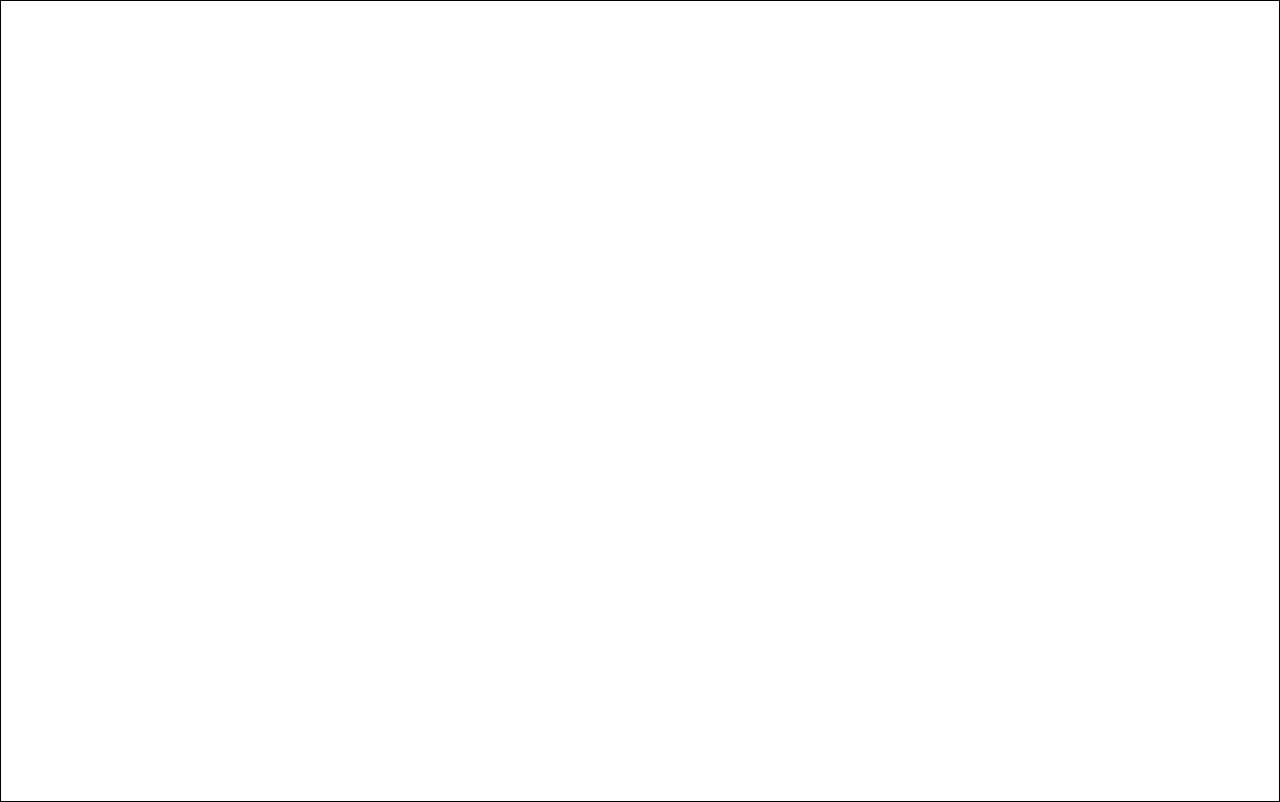
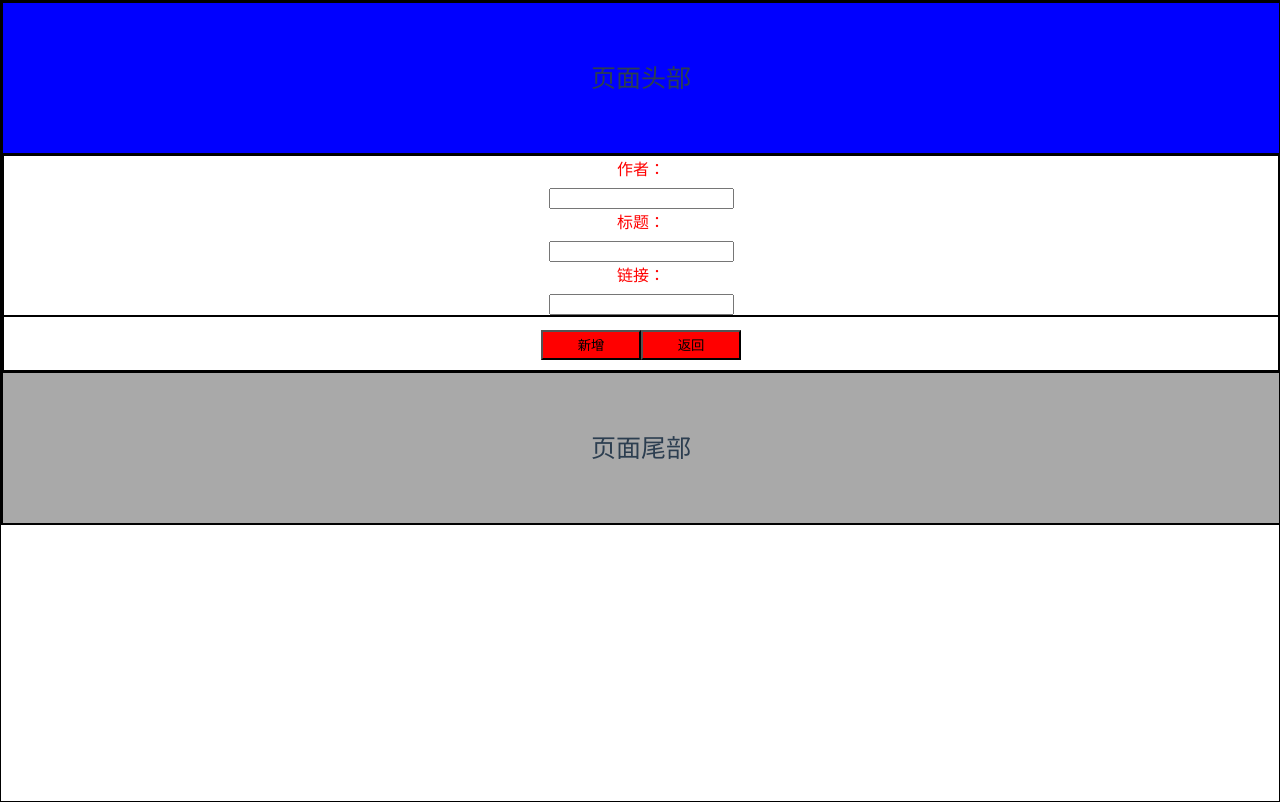
Before and after one commit to snow8805667/VUEDemo, a Vue app: page /#/add in a window 1280 px wide. Built offline with nearby package versions, Linux system fonts and the light colour scheme.

Commit message:
vue+springboot实现增删该查

```diff
--- a/config/index.js
+++ b/config/index.js
@@ -12,11 +12,11 @@ module.exports = {
     assetsPublicPath: '/',
     //路由代理配置
     proxyTable: {
-      '/api':{
+      '/':{
         target:'http://localhost:8081',
         changeOrigin:true,
         pathRewrite:{
-          '^/api':''
+          '^/':''
         }
       }
 
--- a/src/App.vue
+++ b/src/App.vue
@@ -1,12 +1,31 @@
 <template>
   <div id="app">
-    <router-view/>
+    <router-view v-if="isRouterAlive"/>
   </div>
 </template>
 
 <script>
 export default {
-  name: 'App'
+  name: 'App',
+  provide(){
+    return{
+      reload:this.reload
+    }
+
+  },
+  data(){
+    return{
+      isRouterAlive:true
+    }
+  },
+  methods:{
+    reload(){
+      this.isRouterAlive=false;
+      this.$nextTick(function(){
+        this.isRouterAlive = true;
+      })
+    }
+  }
 }
 </script>
 
--- /dev/null
+++ b/src/components/day07/add.vue
@@ -0,0 +1,106 @@
+<template>
+  <div id="addItem">
+    <vue-Header></vue-Header>
+    <div id="indexhtml">
+         <div>
+           <span>作者：</span><input type="text" v-model="author" value=""><br>
+           <span>标题：</span><input type="text" v-model="title" value=""><br>
+           <span>链接：</span><input type="text" v-model="url" value="">
+         </div>
+         <div  class="buttonClass">
+           <button @click="addItem();">新增</button>
+            <button @click="goBack();">返回</button>
+         </div>
+    </div>
+    <vue-Footer></vue-Footer>
+  </div>
+</template>
+
+<script type="text/javascript">
+import Vue from "vue";
+import vueFooter from "@/components/day07/vueFooter";
+import vueHeader from "@/components/day07/vueHeader";
+export default {
+  //导出组件
+  components: { vueFooter, vueHeader },
+  //将模块引出在其他地方使用
+  name: "index",
+  mounted:function(){
+  },
+  data() {
+    //data即使不需要传数据，亦必须return,否则报错
+    return {
+      message: "教程列表修改",
+      author: "",
+      title: "",
+      url:"",
+      leanItem:""
+    };
+  },
+  methods:{
+    addItem:function(){
+      if(this.author==null||this.author===""){
+        alert("作者不能为空");
+        return false;
+      }
+      if(this.title==null||this.title===""){
+        alert("标题不能为空");
+        return false;
+      }
+      if(this.url==null||this.url===""){
+        alert("链接不能为空");
+        return false;
+      }
+
+      this.$axios.post('/learn/add',{
+        author:this.author,
+        title:this.title,
+        url:this.url,
+      }).then(successResponse=>{
+        alert("更新成功");
+         this.$router.replace({path:'/index'});
+      }).catch(failResponse=>{
+        alert("更新失败");
+      });
+
+    },
+    goBack:function(){
+      this.$router.replace({path:'/index'});
+    }
+  }
+};
+</script>
+<style scoped>
+#indexhtml {
+  height: 60%;
+  width: 100%;
+  font-size: 25px;
+  margin: auto;
+  text-align: center;
+  vertical-align: middle;
+  position: relative;
+}
+#login{
+  height: 100%;
+}
+
+div table th{
+  text-align: center;
+
+
+}
+div table{
+  width:80%;
+  text-align: center;
+  padding-left:200px;
+}
+button{
+  width: 100px;
+  height: 30px;
+  background-color:red
+}
+.buttonClass{
+  padding-top: 10px;
+  padding-bottom: 10px;
+}
+</style>
--- a/src/components/day07/index.vue
+++ b/src/components/day07/index.vue
@@ -1,8 +1,20 @@
 <template>
   <div id="login">
     <vue-Header></vue-Header>
-    <div id="indexhtml">
-          这是首页面
+    <div id="indexhtml" style="overflow:scroll;">
+          <table >
+            <th>序号</th>
+            <th>作者</th>
+            <th>标题</th>
+            <th>操作</th>
+          <tbody v-for="(item,index) in learnList">
+            <tr>
+              <td>{{index}}</td>
+              <td>{{item.author}}</td>
+              <td>{{item.title}}</td>
+              <td> <a href="#" @click="deleteItem(item);"> 删除</a> | <a href="#" @click="updateitem(item)">修改</a> <a href="#" @click="addItem();"> 新增</a></td></tr>
+          </tbody>
+          </table>
     </div>
     <vue-Footer></vue-Footer>
   </div>
@@ -16,8 +28,16 @@ import vueHeader from "@/components/day07/vueHeader";
 export default {
   //导出组件
   components: { vueFooter, vueHeader },
+  inject:['reload'],
   //将模块引出在其他地方使用
   name: "index",
+  mounted:function(){
+    this.getLearnList();
+
+  },
+  computed:function(){
+     this.getLearnList();
+  },
   data() {
     //data即使不需要传数据，亦必须return,否则报错
     return {
@@ -25,9 +45,40 @@ export default {
       userName: "",
       password: "",
       responseResult:[],
+      learnList:[]
     };
   },
   methods:{
+    getLearnList:function(){
+      this.$axios.post('/learn/queryLeanList',{
+      }).then(successResponse=>{
+        this.learnList=successResponse.data.page.list;
+      }).catch(failResponse=>{});
+    },
+    updateitem:function(object){
+      this.$router.push({
+          path:'/update',
+          name:'update',
+          params:{
+            leanItem:object
+          }
+      })
+    },
+    addItem:function(){
+      this.$router.push({
+          path:'/add',
+          name:'add',
+      })
+    },
+    deleteItem:function(item){
+      this.$axios.post('/learn/delete', [item.id]
+      ).then(successResponse=>{
+        alert("删除成功");
+        this.reload();
+      }).catch(failResponse=>{
+        alert("删除失败");
+      });
+    }
   }
 };
 </script>
@@ -44,4 +95,17 @@ export default {
 #login{
   height: 100%;
 }
+
+div table th{
+  text-align: center;
+
+
+}
+div table{
+  width:80%;
+  text-align: center;
+  padding-left:200px;
+  overflow:scroll
+}
+
 </style>
--- /dev/null
+++ b/src/components/day07/update.vue
@@ -0,0 +1,99 @@
+<template>
+  <div id="update">
+    <vue-Header></vue-Header>
+    <div id="indexhtml">
+         <div>
+           <span>作者：</span><input type="text" v-model="leanItem.author" value=""><br>
+           <span>标题：</span><input type="text" v-model="leanItem.title" value="">
+         </div>
+         <div  class="buttonClass">
+           <button @click="updateItem();">修改</button>
+            <button @click="goBack();">返回</button>
+         </div>
+    </div>
+    <vue-Footer></vue-Footer>
+  </div>
+</template>
+
+<script type="text/javascript">
+import Vue from "vue";
+import vueFooter from "@/components/day07/vueFooter";
+import vueHeader from "@/components/day07/vueHeader";
+export default {
+  //导出组件
+  components: { vueFooter, vueHeader },
+  //将模块引出在其他地方使用
+  name: "index",
+  mounted:function(){
+    this.getItem();
+
+  },
+  data() {
+    //data即使不需要传数据，亦必须return,否则报错
+    return {
+      message: "教程列表修改",
+      userName: "",
+      password: "",
+      responseResult:[],
+      leanItem:"",
+    };
+  },
+  methods:{
+    getItem:function(){
+      debugger;
+      var item=this.$route.params.leanItem;
+      this.leanItem=item;
+    },
+    updateItem:function(){
+      this.$axios.post('/learn/update',{
+        id:this.leanItem.id,
+        author:this.leanItem.author,
+        title:this.leanItem.title,
+      }).then(successResponse=>{
+        alert("更新成功");
+         this.$router.replace({path:'/index'});
+      }).catch(failResponse=>{
+        alert("更新失败");
+      });
+
+    },
+    goBack:function(){
+      this.$router.replace({path:'/index'});
+    }
+  }
+};
+</script>
+<style scoped>
+#indexhtml {
+  height: 60%;
+  width: 100%;
+  font-size: 25px;
+  margin: auto;
+  text-align: center;
+  vertical-align: middle;
+  position: relative;
+}
+#login{
+  height: 100%;
+}
+
+div table th{
+  text-align: center;
+
+
+}
+div table{
+  width:80%;
+  text-align: center;
+  padding-left:200px;
+}
+button{
+  width: 100px;
+  height: 30px;
+  background-color:red
+}
+.buttonClass{
+  padding-top: 10px;
+  padding-bottom: 10px;
+}
+</style>
--- a/src/main.js
+++ b/src/main.js
@@ -8,7 +8,7 @@ import store from './store/store'
 import 'element-ui/lib/theme-chalk/index.css'
 
 var axios=require('axios');
-axios.defaults.baseURL='http://localhost:8081/api'
+axios.defaults.baseURL='http://localhost:8081'
 Vue.prototype.$axios=axios;
 Vue.config.productionTip = false
 Vue.use(Element)
--- a/src/router/index.js
+++ b/src/router/index.js
@@ -20,6 +20,8 @@ import vueday0502 from '@/components/day05/vueday0502'
 import vueday06 from '@/components/day06/vueday06'
 import Login from '@/components/day07/Login'
 import index from '@/components/day07/index'
+import update from '@/components/day07/update'
+import add from '@/components/day07/add'
 Vue.use(Router)
 
 export default new Router({
@@ -106,6 +108,14 @@ export default new Router({
       path: '/index',
       name: 'index',
       component: index
+    },{
+      path: '/update',
+      name: 'update',
+      component: update
+    },{
+      path: '/add',
+      name: 'add',
+      component: add
     }
   ]
 })
```
